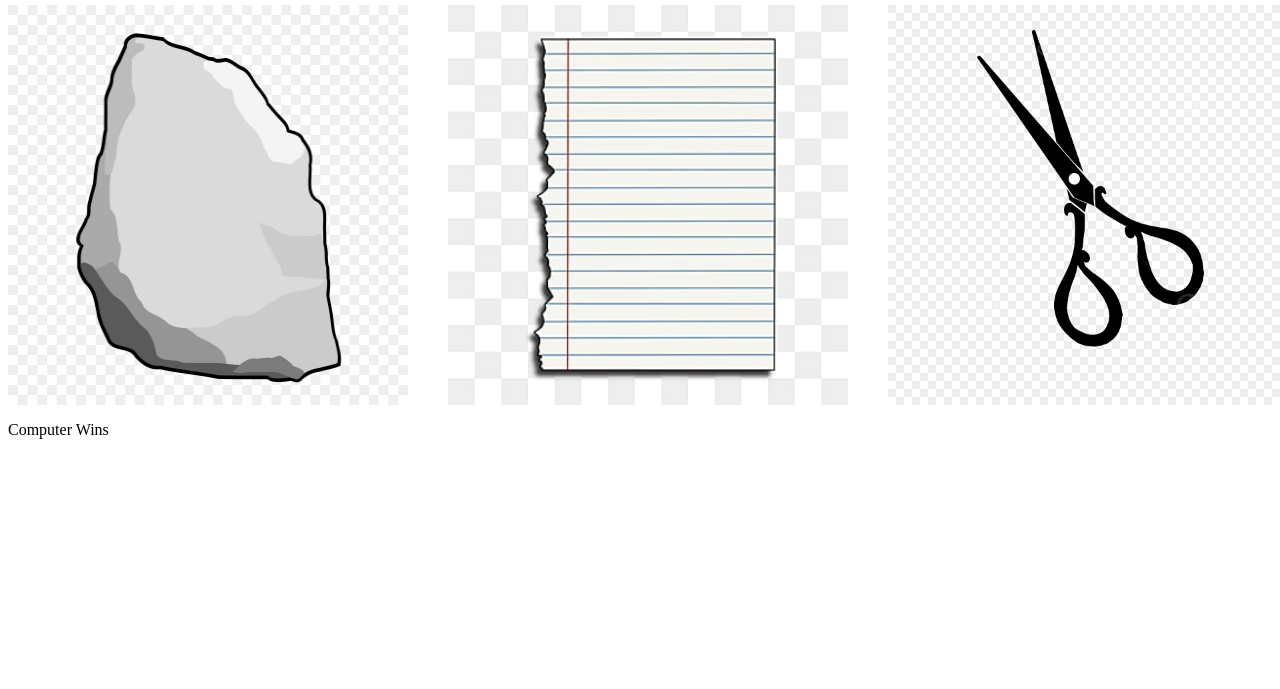
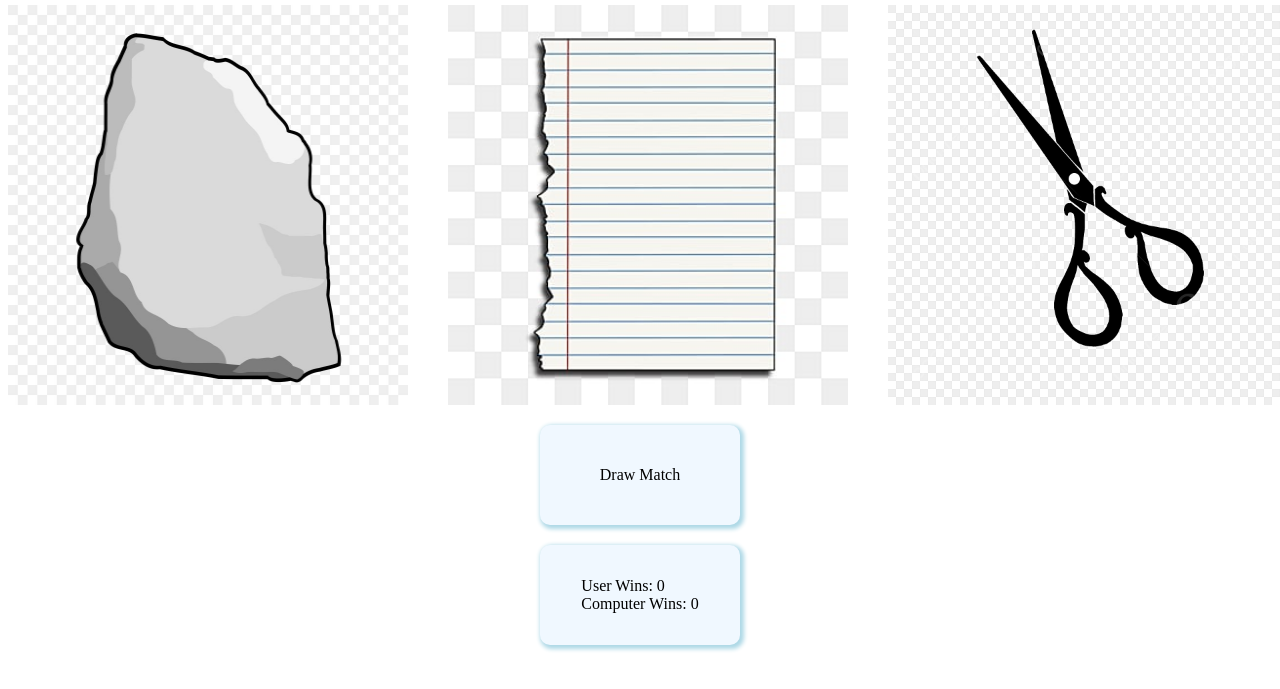
Before and after one commit to hassan-a2h/rock-paper-scissors, a plain HTML site: page index.html in a window 1280 px wide. Both pictures are taken after a click on the picture 208 px from the left and 290 px from the top of the page. Shown: the part 85-774 px from the top of the page. Drawn offline with Linux system fonts and the light colour scheme.

Commit message:
Let user play rps and check score, refactor js file
* Display result using two divs inside a flexbox
* Stylize the divs containing the results
* Refactor the rock_paper_scissors.js file, creating new functions and reducing redundancy

```diff
--- a/index.html
+++ b/index.html
@@ -17,9 +17,11 @@
       <img id="scissors" src="images/scissors.jpg" alt="Picture of scissors">
     </div>
 
-    <div>
-      <p class="round-winner"></p>
-      <p class="wins"></p>
+    <div class="display-result">
+      <div class="round-winner">
+      </div>
+      <div class="wins">
+      </div>
     </div>
 
     <script src="rock_paper_scissors.js"></script>
--- a/rock_paper_scissors.js
+++ b/rock_paper_scissors.js
@@ -2,61 +2,67 @@ const rock = document.querySelector('#rock');
 const paper = document.querySelector('#paper');
 const scissors = document.querySelector('#scissors');
 
-let userMove = '',
-  computerMove = getComputerMove(),
-  winner = '';
-
 rock.addEventListener('click', () => {
-  const computerMove = getComputerMove(),
-  userMove = 'rock';
-  const winner = oneRound(userMove, computerMove);
-  displayWinner(winner);
+  game('rock');
 });
 
 paper.addEventListener('click', () => {
-  const computerMove = getComputerMove(),
-  userMove = 'paper';
-  const winner = oneRound(userMove, computerMove);
-  displayWinner(winner);
+  game('paper');
 });
 
 scissors.addEventListener('click', () => {
+  game('scissors');
+});
+
+let userWins = 0,
+  computerWins = 0;
+
+function game(move) {
   const computerMove = getComputerMove(),
-  userMove = 'scissors';
+  userMove = move;
   const winner = oneRound(userMove, computerMove);
+  displayScore();
   displayWinner(winner);
-});
+}
+
+function getComputerMove() {
+  const moves = ['rock', 'paper', 'scissors'];
+  return moves[Math.ceil(Math.random() * 3) - 1];
+}
+
+function oneRound(userMove, computerMove) {
+  if (userMove === computerMove) {
+    return 0;
+  }
+  else if ((userMove === 'rock' && computerMove === 'scissors') ||
+          (userMove === 'paper' && computerMove === 'rock') ||
+          (userMove === 'scissors' && computerMove === 'paper')) {
+    return 1;
+  }
+  else {
+    return 2;
+  }
+}
+
+function displayScore() {
+  const winCount = document.querySelector('.wins');
+  winCount.setAttribute('style', 'display: flex;');
+  winCount.innerHTML = `<p>User Wins: ${userWins} <br> Computer Wins: ${computerWins}</p>`;
+}
 
 function displayWinner(winner) {
   const announceWinner = document.querySelector('.round-winner');
+  announceWinner.style.cssText = 'display: flex;';
+
   if (winner === 1) {
     announceWinner.textContent = 'You Win';
+    userWins++;
   }
   else if (winner === 2) {
     announceWinner.textContent = 'Computer Wins';
+    computerWins++;
   }
   else {
     announceWinner.textContent = 'Draw Match';
   }
 }
-
-// Playing One Round
-function oneRound(userMove, computerMove) {
-  if (userMove === computerMove) {
-   return 0;
-  }
-  else if ((userMove === 'rock' && computerMove === 'scissors') ||
-           (userMove === 'paper' && computerMove === 'rock') ||
-           (userMove === 'scissors' && computerMove === 'paper')) {
-     return 1;
-   }
-   else {
-     return 2;
-   }
- }
-
- // Computer's Move
-function getComputerMove() {
-  const moves = ['rock', 'paper', 'scissors'];
-  return moves[Math.ceil(Math.random() * 3) - 1];
-}
--- a/styles.css
+++ b/styles.css
@@ -1,11 +1,6 @@
 h2 {
   font-size: xx-large;
   text-align: center;
-}
-
-.moves {
-  display: flex;
-  gap: 40px;
 }
 
 img {
@@ -17,3 +12,28 @@ img {
 img:hover {
   cursor: pointer;
 }
+
+.moves {
+  display: flex;
+  gap: 40px;
+}
+
+.display-result {
+  display: flex;
+  flex-direction: column;
+  align-items: center;
+  gap: 20px;
+  margin-top: 20px;
+}
+
+.round-winner, .wins {
+  width: 200px;
+  height: 100px;
+  display: flex;
+  justify-content: center;
+  align-items: center;
+  background-color: aliceblue;
+  border-radius: 10px;
+  box-shadow: 2px 2px 4px 2px lightblue;
+  display: none;
+}
```
